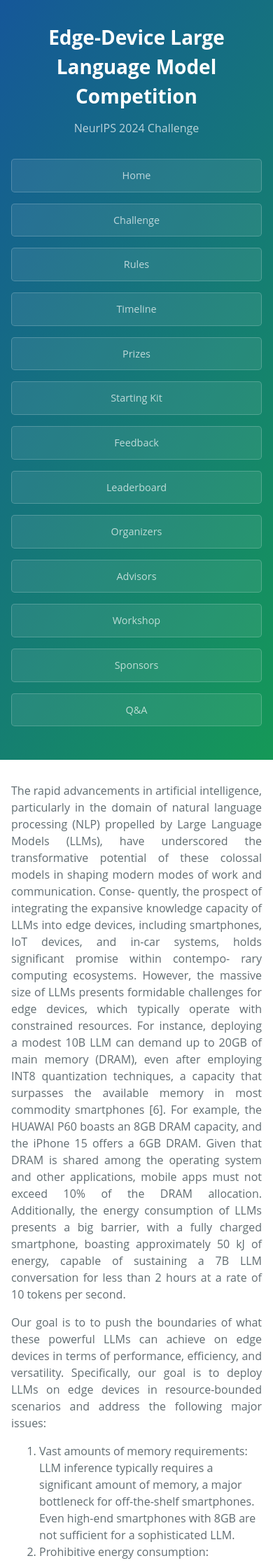
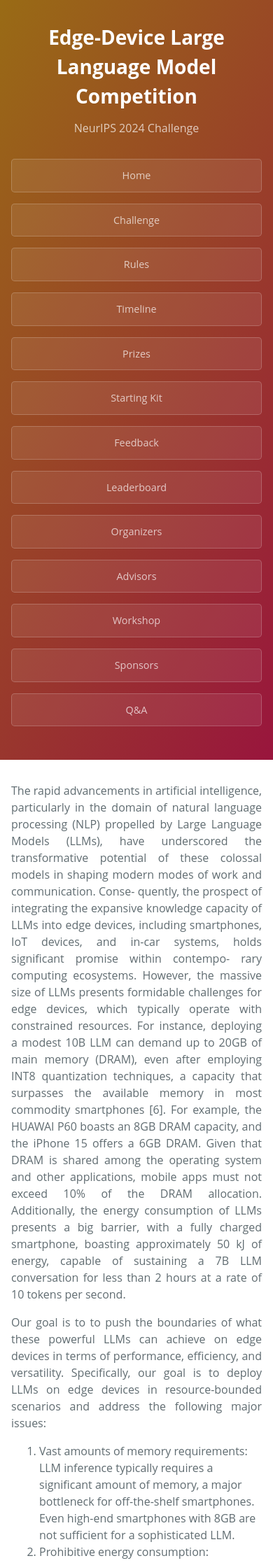
Before and after one commit to WenguiZhang/edge-llms-challenge.github.io, a Jekyll site: the page built from index.md, in a window 390 px wide. Shown: the top 2234 px of the page at 70% size. Built offline with Jekyll 4.4.1, drawn with Linux system fonts in a browser that asks for light colours.

Commit message:
updated colors

```diff
--- a/css/cayman.css
+++ b/css/cayman.css
@@ -1,192 +1,641 @@
-.highlight table td { padding: 5px; }
+.highlight table td {
+  padding: 5px;
+}
 
-.highlight table pre { margin: 0; }
+.highlight table pre {
+  margin: 0;
+}
 
-.highlight .cm { color: #999988; font-style: italic; }
+.highlight .cm {
+  color: #a7473b;
+  font-style: italic;
+}
 
-.highlight .cp { color: #999999; font-weight: bold; }
+.highlight .cp {
+  color: #a7473b;
+  font-weight: bold;
+}
 
-.highlight .c1 { color: #999988; font-style: italic; }
+.highlight .c1 {
+  color: #999988;
+  font-style: italic;
+}
 
-.highlight .cs { color: #999999; font-weight: bold; font-style: italic; }
+.highlight .cs {
+  color: #a7473b;
+  font-weight: bold;
+  font-style: italic;
+}
 
-.highlight .c, .highlight .cd { color: #999988; font-style: italic; }
+.highlight .c,
+.highlight .cd {
+  color: #999988;
+  font-style: italic;
+}
 
-.highlight .err { color: #a61717; background-color: #e3d2d2; }
+.highlight .err {
+  color: #a61717;
+  background-color: #e3d2d2;
+}
 
-.highlight .gd { color: #000000; background-color: #ffdddd; }
+.highlight .gd {
+  color: #000000;
+  background-color: #ffdddd;
+}
 
-.highlight .ge { color: #000000; font-style: italic; }
+.highlight .ge {
+  color: #000000;
+  font-style: italic;
+}
 
-.highlight .gr { color: #aa0000; }
+.highlight .gr {
+  color: #aa0000;
+}
 
-.highlight .gh { color: #999999; }
+.highlight .gh {
+  color: #a7473b;
+}
 
-.highlight .gi { color: #000000; background-color: #ddffdd; }
+.highlight .gi {
+  color: #000000;
+  background-color: #ddffdd;
+}
 
-.highlight .go { color: #888888; }
+.highlight .go {
+  color: #888888;
+}
 
-.highlight .gp { color: #555555; }
+.highlight .gp {
+  color: #555555;
+}
 
-.highlight .gs { font-weight: bold; }
+.highlight .gs {
+  font-weight: bold;
+}
 
-.highlight .gu { color: #aaaaaa; }
+.highlight .gu {
+  color: #aaaaaa;
+}
 
-.highlight .gt { color: #aa0000; }
+.highlight .gt {
+  color: #aa0000;
+}
 
-.highlight .kc { color: #000000; font-weight: bold; }
+.highlight .kc {
+  color: #000000;
+  font-weight: bold;
+}
 
-.highlight .kd { color: #000000; font-weight: bold; }
+.highlight .kd {
+  color: #000000;
+  font-weight: bold;
+}
 
-.highlight .kn { color: #000000; font-weight: bold; }
+.highlight .kn {
+  color: #000000;
+  font-weight: bold;
+}
 
-.highlight .kp { color: #000000; font-weight: bold; }
+.highlight .kp {
+  color: #000000;
+  font-weight: bold;
+}
 
-.highlight .kr { color: #000000; font-weight: bold; }
+.highlight .kr {
+  color: #000000;
+  font-weight: bold;
+}
 
-.highlight .kt { color: #445588; font-weight: bold; }
+.highlight .kt {
+  color: #445588;
+  font-weight: bold;
+}
 
-.highlight .k, .highlight .kv { color: #000000; font-weight: bold; }
+.highlight .k,
+.highlight .kv {
+  color: #000000;
+  font-weight: bold;
+}
 
-.highlight .mf { color: #009999; }
+.highlight .mf {
+  color: #009999;
+}
 
-.highlight .mh { color: #009999; }
+.highlight .mh {
+  color: #009999;
+}
 
-.highlight .il { color: #009999; }
+.highlight .il {
+  color: #009999;
+}
 
-.highlight .mi { color: #009999; }
+.highlight .mi {
+  color: #009999;
+}
 
-.highlight .mo { color: #009999; }
+.highlight .mo {
+  color: #009999;
+}
 
-.highlight .m, .highlight .mb, .highlight .mx { color: #009999; }
+.highlight .m,
+.highlight .mb,
+.highlight .mx {
+  color: #009999;
+}
 
-.highlight .sb { color: #d14; }
+.highlight .sb {
+  color: #d14;
+}
 
-.highlight .sc { color: #d14; }
+.highlight .sc {
+  color: #d14;
+}
 
-.highlight .sd { color: #d14; }
+.highlight .sd {
+  color: #d14;
+}
 
-.highlight .s2 { color: #d14; }
+.highlight .s2 {
+  color: #d14;
+}
 
-.highlight .se { color: #d14; }
+.highlight .se {
+  color: #d14;
+}
 
-.highlight .sh { color: #d14; }
+.highlight .sh {
+  color: #d14;
+}
 
-.highlight .si { color: #d14; }
+.highlight .si {
+  color: #d14;
+}
 
-.highlight .sx { color: #d14; }
+.highlight .sx {
+  color: #d14;
+}
 
-.highlight .sr { color: #009926; }
+.highlight .sr {
+  color: #994f00;
+}
 
-.highlight .s1 { color: #d14; }
+.highlight .s1 {
+  color: #d14;
+}
 
-.highlight .ss { color: #990073; }
+.highlight .ss {
+  color: #990073;
+}
 
-.highlight .s { color: #d14; }
+.highlight .s {
+  color: #d14;
+}
 
-.highlight .na { color: #008080; }
+.highlight .na {
+  color: #008080;
+}
 
-.highlight .bp { color: #999999; }
+.highlight .bp {
+  color: #a7473b;
+}
 
-.highlight .nb { color: #0086B3; }
+.highlight .nb {
+  color: #0086B3;
+}
 
-.highlight .nc { color: #445588; font-weight: bold; }
+.highlight .nc {
+  color: #445588;
+  font-weight: bold;
+}
 
-.highlight .no { color: #008080; }
+.highlight .no {
+  color: #008080;
+}
 
-.highlight .nd { color: #3c5d5d; font-weight: bold; }
+.highlight .nd {
+  color: #3c5d5d;
+  font-weight: bold;
+}
 
-.highlight .ni { color: #800080; }
+.highlight .ni {
+  color: #800080;
+}
 
-.highlight .ne { color: #990000; font-weight: bold; }
+.highlight .ne {
+  color: #990000;
+  font-weight: bold;
+}
 
-.highlight .nf { color: #990000; font-weight: bold; }
+.highlight .nf {
+  color: #990000;
+  font-weight: bold;
+}
 
-.highlight .nl { color: #990000; font-weight: bold; }
+.highlight .nl {
+  color: #990000;
+  font-weight: bold;
+}
 
-.highlight .nn { color: #555555; }
+.highlight .nn {
+  color: #555555;
+}
 
-.highlight .nt { color: #000080; }
+.highlight .nt {
+  color: #000080;
+}
 
-.highlight .vc { color: #008080; }
+.highlight .vc {
+  color: #008080;
+}
 
-.highlight .vg { color: #008080; }
+.highlight .vg {
+  color: #008080;
+}
 
-.highlight .vi { color: #008080; }
+.highlight .vi {
+  color: #008080;
+}
 
-.highlight .nv { color: #008080; }
+.highlight .nv {
+  color: #008080;
+}
 
-.highlight .ow { color: #000000; font-weight: bold; }
+.highlight .ow {
+  color: #000000;
+  font-weight: bold;
+}
 
-.highlight .o { color: #000000; font-weight: bold; }
+.highlight .o {
+  color: #000000;
+  font-weight: bold;
+}
 
-.highlight .w { color: #bbbbbb; }
+.highlight .w {
+  color: #bbbbbb;
+}
 
-.highlight { background-color: #f8f8f8; }
+.highlight {
+  background-color: #f8f8f8;
+}
 
-* { box-sizing: border-box; }
+* {
+  box-sizing: border-box;
+}
 
-body { padding: 0; margin: 0; font-family: "Open Sans", "Helvetica Neue", Helvetica, Arial, sans-serif; font-size: 16px; line-height: 1.5; color: #606c71; }
+body {
+  padding: 0;
+  margin: 0;
+  font-family: "Open Sans", "Helvetica Neue", Helvetica, Arial, sans-serif;
+  font-size: 16px;
+  line-height: 1.5;
+  color: #606c71;
+}
 
-a { color: #1e6bb8; text-decoration: none; }
-a:hover { text-decoration: underline; }
+a {
+  color: #1e6bb8;
+  text-decoration: none;
+}
 
-.btn { display: inline-block; margin-bottom: 1rem; color: rgba(255, 255, 255, 0.7); background-color: rgba(255, 255, 255, 0.08); border-color: rgba(255, 255, 255, 0.2); border-style: solid; border-width: 1px; border-radius: 0.3rem; transition: color 0.2s, background-color 0.2s, border-color 0.2s; }
-.btn:hover { color: rgba(255, 255, 255, 0.8); text-decoration: none; background-color: rgba(255, 255, 255, 0.2); border-color: rgba(255, 255, 255, 0.3); }
-.btn + .btn { margin-left: 1rem; }
-@media screen and (min-width: 64em) { .btn { padding: 0.75rem 1rem; } }
-@media screen and (min-width: 42em) and (max-width: 64em) { .btn { padding: 0.6rem 0.9rem; font-size: 0.9rem; } }
-@media screen and (max-width: 42em) { .btn { display: block; width: 100%; padding: 0.75rem; font-size: 0.9rem; }
-  .btn + .btn { margin-top: 1rem; margin-left: 0; } }
+a:hover {
+  text-decoration: underline;
+}
 
-.page-header { color: #fff; text-align: center; background-color: #159957; background-image: linear-gradient(120deg, #155799, #159957); }
-@media screen and (min-width: 64em) { .page-header { padding: 5rem 6rem; } }
-@media screen and (min-width: 42em) and (max-width: 64em) { .page-header { padding: 3rem 4rem; } }
-@media screen and (max-width: 42em) { .page-header { padding: 2rem 1rem; } }
+.btn {
+  display: inline-block;
+  margin-bottom: 1rem;
+  color: rgba(255, 255, 255, 0.7);
+  background-color: rgba(255, 255, 255, 0.08);
+  border-color: rgba(255, 255, 255, 0.2);
+  border-style: solid;
+  border-width: 1px;
+  border-radius: 0.3rem;
+  transition: color 0.2s, background-color 0.2s, border-color 0.2s;
+}
 
-.project-name { margin-top: 0; margin-bottom: 0.1rem; }
-@media screen and (min-width: 64em) { .project-name { font-size: 3.25rem; } }
-@media screen and (min-width: 42em) and (max-width: 64em) { .project-name { font-size: 2.25rem; } }
-@media screen and (max-width: 42em) { .project-name { font-size: 1.75rem; } }
+.btn:hover {
+  color: rgba(255, 255, 255, 0.8);
+  text-decoration: none;
+  background-color: rgba(255, 255, 255, 0.2);
+  border-color: rgba(255, 255, 255, 0.3);
+}
 
-.project-tagline { margin-bottom: 2rem; font-weight: normal; opacity: 0.7; }
-@media screen and (min-width: 64em) { .project-tagline { font-size: 1.25rem; } }
-@media screen and (min-width: 42em) and (max-width: 64em) { .project-tagline { font-size: 1.15rem; } }
-@media screen and (max-width: 42em) { .project-tagline { font-size: 1rem; } }
+.btn+.btn {
+  margin-left: 1rem;
+}
 
-.main-content { word-wrap: break-word; }
-.main-content :first-child { margin-top: 0; }
-@media screen and (min-width: 64em) { .main-content { max-width: 64rem; padding: 2rem 6rem; margin: 0 auto; font-size: 1.1rem; } }
-@media screen and (min-width: 42em) and (max-width: 64em) { .main-content { padding: 2rem 4rem; font-size: 1.1rem; } }
-@media screen and (max-width: 42em) { .main-content { padding: 2rem 1rem; font-size: 1rem; } }
-.main-content img { max-width: 100%; }
-.main-content h1, .main-content h2, .main-content h3, .main-content h4, .main-content h5, .main-content h6 { margin-top: 2rem; margin-bottom: 1rem; font-weight: normal; color: #159957; }
-.main-content p { margin-bottom: 1em; }
-.main-content code { padding: 2px 4px; font-family: Consolas, "Liberation Mono", Menlo, Courier, monospace; font-size: 0.9rem; color: #567482; background-color: #f3f6fa; border-radius: 0.3rem; }
-.main-content pre { padding: 0.8rem; margin-top: 0; margin-bottom: 1rem; font: 1rem Consolas, "Liberation Mono", Menlo, Courier, monospace; color: #567482; word-wrap: normal; background-color: #f3f6fa; border: solid 1px #dce6f0; border-radius: 0.3rem; }
-.main-content pre > code { padding: 0; margin: 0; font-size: 0.9rem; color: #567482; word-break: normal; white-space: pre; background: transparent; border: 0; }
-.main-content .highlight { margin-bottom: 1rem; }
-.main-content .highlight pre { margin-bottom: 0; word-break: normal; }
-.main-content .highlight pre, .main-content pre { padding: 0.8rem; overflow: auto; font-size: 0.9rem; line-height: 1.45; border-radius: 0.3rem; -webkit-overflow-scrolling: touch; }
-.main-content pre code, .main-content pre tt { display: inline; max-width: initial; padding: 0; margin: 0; overflow: initial; line-height: inherit; word-wrap: normal; background-color: transparent; border: 0; }
-.main-content pre code:before, .main-content pre code:after, .main-content pre tt:before, .main-content pre tt:after { content: normal; }
-.main-content ul, .main-content ol { margin-top: 0; }
-.main-content blockquote { padding: 0 1rem; margin-left: 0; color: #819198; border-left: 0.3rem solid #dce6f0; }
-.main-content blockquote > :first-child { margin-top: 0; }
-.main-content blockquote > :last-child { margin-bottom: 0; }
-.main-content table { display: block; width: 100%; overflow: auto; word-break: normal; word-break: keep-all; -webkit-overflow-scrolling: touch; }
-.main-content table th { font-weight: bold; }
-.main-content table th, .main-content table td { padding: 0.5rem 1rem; border: 1px solid #e9ebec; }
-.main-content dl { padding: 0; }
-.main-content dl dt { padding: 0; margin-top: 1rem; font-size: 1rem; font-weight: bold; }
-.main-content dl dd { padding: 0; margin-bottom: 1rem; }
-.main-content hr { height: 2px; padding: 0; margin: 1rem 0; background-color: #eff0f1; border: 0; }
+@media screen and (min-width: 64em) {
+  .btn {
+    padding: 0.75rem 1rem;
+  }
+}
 
-.site-footer { padding-top: 2rem; margin-top: 2rem; border-top: solid 1px #eff0f1; }
-@media screen and (min-width: 64em) { .site-footer { font-size: 1rem; } }
-@media screen and (min-width: 42em) and (max-width: 64em) { .site-footer { font-size: 1rem; } }
-@media screen and (max-width: 42em) { .site-footer { font-size: 0.9rem; } }
+@media screen and (min-width: 42em) and (max-width: 64em) {
+  .btn {
+    padding: 0.6rem 0.9rem;
+    font-size: 0.9rem;
+  }
+}
 
-.site-footer-owner { display: block; font-weight: bold; }
+@media screen and (max-width: 42em) {
+  .btn {
+    display: block;
+    width: 100%;
+    padding: 0.75rem;
+    font-size: 0.9rem;
+  }
 
-.site-footer-credits { color: #819198; }
+  .btn+.btn {
+    margin-top: 1rem;
+    margin-left: 0;
+  }
+}
+
+.page-header {
+  color: #fff;
+  text-align: center;
+  background-color: #152499;
+  background-image: linear-gradient(120deg, #996b15, #99153d);
+}
+
+@media screen and (min-width: 64em) {
+  .page-header {
+    padding: 5rem 6rem;
+  }
+}
+
+@media screen and (min-width: 42em) and (max-width: 64em) {
+  .page-header {
+    padding: 3rem 4rem;
+  }
+}
+
+@media screen and (max-width: 42em) {
+  .page-header {
+    padding: 2rem 1rem;
+  }
+}
+
+.project-name {
+  margin-top: 0;
+  margin-bottom: 0.1rem;
+}
+
+@media screen and (min-width: 64em) {
+  .project-name {
+    font-size: 3.25rem;
+  }
+}
+
+@media screen and (min-width: 42em) and (max-width: 64em) {
+  .project-name {
+    font-size: 2.25rem;
+  }
+}
+
+@media screen and (max-width: 42em) {
+  .project-name {
+    font-size: 1.75rem;
+  }
+}
+
+.project-tagline {
+  margin-bottom: 2rem;
+  font-weight: normal;
+  opacity: 0.7;
+}
+
+@media screen and (min-width: 64em) {
+  .project-tagline {
+    font-size: 1.25rem;
+  }
+}
+
+@media screen and (min-width: 42em) and (max-width: 64em) {
+  .project-tagline {
+    font-size: 1.15rem;
+  }
+}
+
+@media screen and (max-width: 42em) {
+  .project-tagline {
+    font-size: 1rem;
+  }
+}
+
+.main-content {
+  word-wrap: break-word;
+}
+
+.main-content :first-child {
+  margin-top: 0;
+}
+
+@media screen and (min-width: 64em) {
+  .main-content {
+    max-width: 64rem;
+    padding: 2rem 6rem;
+    margin: 0 auto;
+    font-size: 1.1rem;
+  }
+}
+
+@media screen and (min-width: 42em) and (max-width: 64em) {
+  .main-content {
+    padding: 2rem 4rem;
+    font-size: 1.1rem;
+  }
+}
+
+@media screen and (max-width: 42em) {
+  .main-content {
+    padding: 2rem 1rem;
+    font-size: 1rem;
+  }
+}
+
+.main-content img {
+  max-width: 100%;
+}
+
+.main-content h1,
+.main-content h2,
+.main-content h3,
+.main-content h4,
+.main-content h5,
+.main-content h6 {
+  margin-top: 2rem;
+  margin-bottom: 1rem;
+  font-weight: normal;
+  color: #b56c23;
+}
+
+.main-content p {
+  margin-bottom: 1em;
+}
+
+.main-content code {
+  padding: 2px 4px;
+  font-family: "Open Sans", "Helvetica Neue", Helvetica, Arial, sans-serif;
+  font-size: 0.9rem;
+  color: #827056;
+  background-color: #f3f6fa;
+  border-radius: 0.3rem;
+}
+
+.main-content pre {
+  padding: 0.8rem;
+  margin-top: 0;
+  margin-bottom: 1rem;
+  font: 1rem "Open Sans", "Helvetica Neue", Helvetica, Arial, sans-serif;
+  color: #827056;
+  word-wrap: normal;
+  background-color: #f3f6fa;
+  border: solid 1px #dce6f0;
+  border-radius: 0.3rem;
+}
+
+.main-content pre>code {
+  padding: 0;
+  margin: 0;
+  font-size: 0.9rem;
+  color: #827056;
+  word-break: normal;
+  white-space: pre;
+  background: transparent;
+  border: 0;
+}
+
+.main-content .highlight {
+  margin-bottom: 1rem;
+}
+
+.main-content .highlight pre {
+  margin-bottom: 0;
+  word-break: normal;
+}
+
+.main-content .highlight pre,
+.main-content pre {
+  padding: 0.8rem;
+  overflow: auto;
+  font-size: 0.9rem;
+  line-height: 1.45;
+  border-radius: 0.3rem;
+  -webkit-overflow-scrolling: touch;
+}
+
+.main-content pre code,
+.main-content pre tt {
+  display: inline;
+  max-width: initial;
+  padding: 0;
+  margin: 0;
+  overflow: initial;
+  line-height: inherit;
+  word-wrap: normal;
+  background-color: transparent;
+  border: 0;
+}
+
+.main-content pre code:before,
+.main-content pre code:after,
+.main-content pre tt:before,
+.main-content pre tt:after {
+  content: normal;
+}
+
+.main-content ul,
+.main-content ol {
+  margin-top: 0;
+}
+
+.main-content blockquote {
+  padding: 0 1rem;
+  margin-left: 0;
+  color: #819198;
+  border-left: 0.3rem solid #dce6f0;
+}
+
+.main-content blockquote> :first-child {
+  margin-top: 0;
+}
+
+.main-content blockquote> :last-child {
+  margin-bottom: 0;
+}
+
+.main-content table {
+  display: block;
+  width: 100%;
+  overflow: auto;
+  word-break: normal;
+  word-break: keep-all;
+  -webkit-overflow-scrolling: touch;
+}
+
+.main-content table th {
+  font-weight: bold;
+}
+
+.main-content table th,
+.main-content table td {
+  padding: 0.5rem 1rem;
+  border: 1px solid #e9ebec;
+}
+
+.main-content dl {
+  padding: 0;
+}
+
+.main-content dl dt {
+  padding: 0;
+  margin-top: 1rem;
+  font-size: 1rem;
+  font-weight: bold;
+}
+
+.main-content dl dd {
+  padding: 0;
+  margin-bottom: 1rem;
+}
+
+.main-content hr {
+  height: 2px;
+  padding: 0;
+  margin: 1rem 0;
+  background-color: #eff0f1;
+  border: 0;
+}
+
+.site-footer {
+  padding-top: 2rem;
+  margin-top: 2rem;
+  border-top: solid 1px #eff0f1;
+}
+
+@media screen and (min-width: 64em) {
+  .site-footer {
+    font-size: 1rem;
+  }
+}
+
+@media screen and (min-width: 42em) and (max-width: 64em) {
+  .site-footer {
+    font-size: 1rem;
+  }
+}
+
+@media screen and (max-width: 42em) {
+  .site-footer {
+    font-size: 0.9rem;
+  }
+}
+
+.site-footer-owner {
+  display: block;
+  font-weight: bold;
+}
+
+.site-footer-credits {
+  color: #819198;
+}
```
Also changed, not shown: 1 other file.
